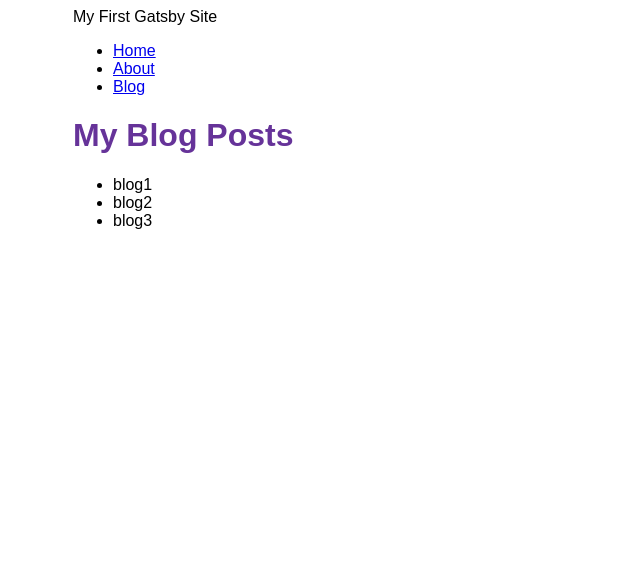
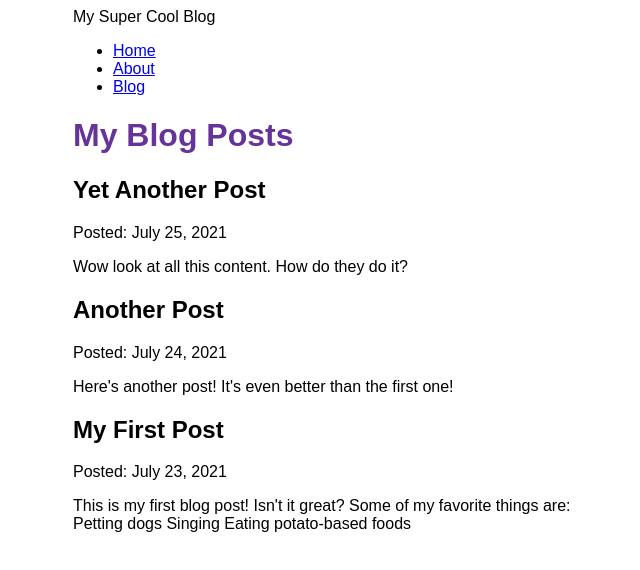
Before and after one commit to WBTGS95/Test, a Gatsby site: page /blog in a window 1280 px wide. Shown: the whole page, without its empty margins (317-957 px from the left). Built offline with nearby package versions, Linux system fonts and the light colour scheme; Gatsby itself is replaced by a stand-in of ours.

Commit message:
Finished Gatsby Tutorial Part 5

```diff
--- a/blog/blog1.mdx
+++ b/blog/blog1.mdx
@@ -0,0 +1,13 @@
+---
+title: "My First Post"
+date: "2021-07-23"
+slug: "my-first-post"
+---
+
+This is my first blog post! Isn't it *great*?
+
+Some of my **favorite** things are:
+
+* Petting dogs
+* Singing
+* Eating potato-based foods
--- a/blog/blog2.mdx
+++ b/blog/blog2.mdx
@@ -0,0 +1,7 @@
+---
+title: "Another Post"
+date: "2021-07-24"
+slug: "another-post"
+---
+
+Here's another post! It's even better than the first one!
--- a/blog/blog3.mdx
+++ b/blog/blog3.mdx
@@ -0,0 +1,7 @@
+---
+title: "Yet Another Post"
+date: "2021-07-25"
+slug: "yet-another-post"
+---
+
+Wow look at all this content. How do they do it?
--- a/gatsby-config.js
+++ b/gatsby-config.js
@@ -1,16 +1,17 @@
 module.exports = {
   siteMetadata: {
-    title: "My First Gatsby Site",
+    title: "My Super Cool Blog",
   },
   plugins: [
     "gatsby-plugin-image",
     "gatsby-plugin-sharp",
     {
-      resolve: "gatsby-source-filesystem",
+      resolve: `gatsby-source-filesystem`,
       options: {
         name: `blog`,
-        path: `${__dirname}/blog`,
-      }
+        path: `${__dirname}/blog/`,
+      },
     },
+    "gatsby-plugin-mdx",
   ],
 };
--- a/package.json
+++ b/package.json
@@ -15,8 +15,10 @@
     "clean": "gatsby clean"
   },
   "dependencies": {
+    "@mdx-js/react": "^2.1.5",
     "gatsby": "^4.24.1",
     "gatsby-plugin-image": "^2.24.0",
+    "gatsby-plugin-mdx": "^4.3.0",
     "gatsby-plugin-sharp": "^4.24.0",
     "gatsby-source-filesystem": "^4.24.0",
     "react": "^18.1.0",
--- a/src/pages/blog.js
+++ b/src/pages/blog.js
@@ -6,24 +6,29 @@
 const BlogPage = ({ data }) => {
   return (
     <Layout pageTitle="My Blog Posts">
-      <ul>
       {
-        data.allFile.nodes.map(node => (
-          <li key={node.name}>
-            {node.name}
-          </li>
+        data.allMdx.nodes.map((node) => (
+          <article key={node.id}>
+            <h2>{node.frontmatter.title}</h2>
+            <p>Posted: {node.frontmatter.date}</p>
+            <p>{node.excerpt}</p>
+          </article>
         ))
       }
-      </ul>
     </Layout>
   )
 }
 
 export const query = graphql`
   query {
-    allFile {
+    allMdx(sort: {fields: frontmatter___date, order: DESC}) {
       nodes {
-        name
+        frontmatter {
+          title
+          date(formatString: "MMMM DD, YYYY")
+        }
+        id
+        excerpt
       }
     }
   }
```
Also changed, not shown: 1 other file.
